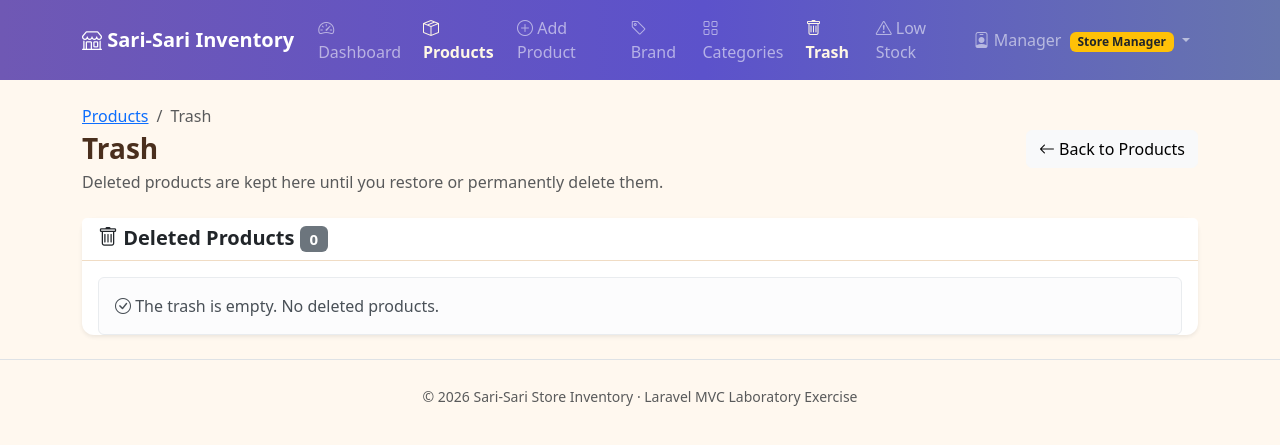
After one commit to quilantanga49-lang/Lab5_2411600236, a Laravel app: page /products/trash in a window 1280 px wide. The commit adds this page. Shown: the top 445 px of the page. Run offline with Laravel 12, Linux system fonts and the light colour scheme; a user stored in the database is signed in; data comes from the database, SQL or seed files in the repository.

Commit message:
Add temporary Trash with restore and manager/staff role switching

```diff
--- a/Lab5_2411600236_LabReport.html
+++ b/Lab5_2411600236_LabReport.html
@@ -114,6 +114,6 @@ Using the same palette, typography, icons, and layout on login, dashboard, and p
 
 ## Conclusion
 
-This exercise showed how Laravel implements MVC in a real inventory system. I created migrations and seeders for products and stock transactions, built an Eloquent model with business logic, wrote a resource controller with validation, designed reusable Blade views, protected routes with Breeze authentication, and connected the dashboard to real MySQL data. Compared with the client-side dashboard from Lab 4, the Laravel version supports multiple users, secure logins, persistent data, server-side validation, and maintainable separation of concerns.
+This exercise showed how Laravel implements MVC in a real inventory system. I created migrations and seeders for products and stock transactions, built an Eloquent model with business logic, wrote a resource controller with validation, designed reusable Blade views, protected routes with Breeze authentication, and connected the dashboard to real MySQL data. I also used Laravel&#39;s SoftDeletes trait for a temporary Trash with a Restore button, and added manager/staff roles so only managers can delete or restore products. Compared with the client-side dashboard from Lab 4, the Laravel version supports multiple users, secure logins, persistent data, server-side validation, role-based access, and maintainable separation of concerns.
 </pre>
 </body></html>
--- a/app/Http/Controllers/ProductController.php
+++ b/app/Http/Controllers/ProductController.php
@@ -83,10 +83,58 @@ class ProductController extends Controller
 
     public function destroy(Product $product)
     {
+        $this->authorizeManager();
+
+        // Soft delete: the product is moved to the Trash, not permanently removed.
         $product->delete();
 
         return redirect()->route('products.index')
-            ->with('success', 'Product removed from the inventory.');
+            ->with('success', 'Product moved to Trash. You can restore it anytime.');
+    }
+
+    /**
+     * Show soft-deleted products.
+     */
+    public function trash()
+    {
+        $products = Product::onlyTrashed()->orderBy('deleted_at', 'desc')->paginate(12);
+
+        return view('products.trash', compact('products'));
+    }
+
+    /**
+     * Restore a soft-deleted product.
+     */
+    public function restore(string $id)
+    {
+        $this->authorizeManager();
+
+        $product = Product::onlyTrashed()->findOrFail($id);
+        $product->restore();
+
+        return redirect()->route('products.trash')
+            ->with('success', 'Product restored to the inventory successfully.');
+    }
+
+    /**
+     * Permanently delete a product from the Trash.
+     */
+    public function forceDelete(string $id)
+    {
+        $this->authorizeManager();
+
+        $product = Product::onlyTrashed()->findOrFail($id);
+        $product->forceDelete();
+
+        return redirect()->route('products.trash')
+            ->with('success', 'Product permanently deleted from the Trash.');
+    }
+
+    private function authorizeManager(): void
+    {
+        if (! Auth::user()?->isManager()) {
+            abort(403, 'Only a manager can modify the inventory trash.');
+        }
     }
 
     /**
--- a/app/Models/Product.php
+++ b/app/Models/Product.php
@@ -6,10 +6,11 @@ use Illuminate\Database\Eloquent\Builder;
 use Illuminate\Database\Eloquent\Factories\HasFactory;
 use Illuminate\Database\Eloquent\Model;
 use Illuminate\Database\Eloquent\Relations\HasMany;
+use Illuminate\Database\Eloquent\SoftDeletes;
 
 class Product extends Model
 {
-    use HasFactory;
+    use HasFactory, SoftDeletes;
 
     protected $fillable = [
         'name',
--- a/app/Models/User.php
+++ b/app/Models/User.php
@@ -10,7 +10,7 @@ use Illuminate\Database\Eloquent\Factories\HasFactory;
 use Illuminate\Foundation\Auth\User as Authenticatable;
 use Illuminate\Notifications\Notifiable;
 
-#[Fillable(['name', 'email', 'password'])]
+#[Fillable(['name', 'email', 'password', 'role'])]
 #[Hidden(['password', 'remember_token'])]
 class User extends Authenticatable
 {
@@ -22,6 +22,16 @@ class User extends Authenticatable
      *
      * @return array<string, string>
      */
+    public function isManager(): bool
+    {
+        return $this->role === 'manager';
+    }
+
+    public function isStaff(): bool
+    {
+        return $this->role === 'staff';
+    }
+
     protected function casts(): array
     {
         return [
--- a/database/seeders/DatabaseSeeder.php
+++ b/database/seeders/DatabaseSeeder.php
@@ -16,6 +16,7 @@ class DatabaseSeeder extends Seeder
             ['email' => 'admin@sari.com'],
             [
                 'name' => 'Store Manager',
+                'role' => 'manager',
                 'password' => Hash::make('password'),
                 'email_verified_at' => now(),
             ]
--- a/resources/views/layouts/app.blade.php
+++ b/resources/views/layouts/app.blade.php
@@ -45,6 +45,17 @@
                             <i class="bi bi-grid"></i> Categories
                         </a>
                     </li>
+                    @if (auth()->user()->isManager())
+                        <li class="nav-item">
+                            <a class="nav-link {{ request()->routeIs('products.trash') ? 'active' : '' }}" href="{{ route('products.trash') }}">
+                                <i class="bi bi-trash"></i> Trash
+                                @php $trashedCount = \App\Models\Product::onlyTrashed()->count(); @endphp
+                                @if ($trashedCount > 0)
+                                    <span class="badge bg-light text-sari-dark ms-1">{{ $trashedCount }}</span>
+                                @endif
+                            </a>
+                        </li>
+                    @endif
                     <li class="nav-item">
                         <a class="nav-link" href="{{ route('dashboard') }}#low-stock">
                             <i class="bi bi-exclamation-triangle"></i> Low Stock
@@ -54,9 +65,35 @@
                 <ul class="navbar-nav ms-auto mb-2 mb-lg-0">
                     <li class="nav-item dropdown">
                         <a class="nav-link dropdown-toggle" href="#" role="button" data-bs-toggle="dropdown">
-                            <i class="bi bi-person-circle"></i> {{ auth()->user()->name }}
+                            <i class="bi bi-person-badge"></i>
+                            {{ auth()->user()->isManager() ? 'Manager' : 'Staff' }}
+                            <span class="badge bg-{{ auth()->user()->isManager() ? 'warning text-dark' : 'info' }} ms-1">
+                                {{ auth()->user()->name }}
+                            </span>
                         </a>
                         <ul class="dropdown-menu dropdown-menu-end">
+                            <li><h6 class="dropdown-header">Switch Role</h6></li>
+                            <li>
+                                <form method="POST" action="{{ route('role.switch') }}">
+                                    @csrf
+                                    <input type="hidden" name="role" value="manager">
+                                    <button type="submit" class="dropdown-item {{ auth()->user()->isManager() ? 'active' : '' }}">
+                                        <i class="bi bi-shield-check"></i> Manager
+                                        @if (auth()->user()->isManager()) <span class="float-end">&#10003;</span> @endif
+                                    </button>
+                                </form>
+                            </li>
+                            <li>
+                                <form method="POST" action="{{ route('role.switch') }}">
+                                    @csrf
+                                    <input type="hidden" name="role" value="staff">
+                                    <button type="submit" class="dropdown-item {{ auth()->user()->isStaff() ? 'active' : '' }}">
+                                        <i class="bi bi-person"></i> Staff
+                                        @if (auth()->user()->isStaff()) <span class="float-end">&#10003;</span> @endif
+                                    </button>
+                                </form>
+                            </li>
+                            <li><hr class="dropdown-divider"></li>
                             <li><a class="dropdown-item" href="{{ route('profile.edit') }}">Profile</a></li>
                             <li><hr class="dropdown-divider"></li>
                             <li>
--- a/resources/views/products/index.blade.php
+++ b/resources/views/products/index.blade.php
@@ -100,14 +100,16 @@
                                     <a href="{{ route('products.edit', $product) }}" class="btn btn-sm btn-outline-sari" title="Edit">
                                         <i class="bi bi-pencil"></i>
                                     </a>
+                                    @if (auth()->user()->isManager())
                                         <form method="POST" action="{{ route('products.destroy', $product) }}" class="d-inline"
-                                          onsubmit="return confirm('Delete {{ addslashes($product->name) }} from the inventory?');">
+                                              onsubmit="return confirm('Move {{ addslashes($product->name) }} to Trash? You can restore it later.');">
                                             @csrf
                                             @method('DELETE')
-                                        <button type="submit" class="btn btn-sm btn-outline-danger" title="Delete">
+                                            <button type="submit" class="btn btn-sm btn-outline-danger" title="Move to Trash">
                                                 <i class="bi bi-trash"></i>
                                             </button>
                                         </form>
+                                    @endif
                                 </td>
                             </tr>
                         @endforeach
--- a/resources/views/products/show.blade.php
+++ b/resources/views/products/show.blade.php
@@ -17,14 +17,16 @@
         <a href="{{ route('products.edit', $product) }}" class="btn btn-sari">
             <i class="bi bi-pencil"></i> Edit
         </a>
+        @if (auth()->user()->isManager())
             <form method="POST" action="{{ route('products.destroy', $product) }}"
-              onsubmit="return confirm('Delete {{ addslashes($product->name) }} from the inventory?');">
+                  onsubmit="return confirm('Move {{ addslashes($product->name) }} to Trash? You can restore it later.');">
                 @csrf
                 @method('DELETE')
                 <button type="submit" class="btn btn-outline-danger">
-                <i class="bi bi-trash"></i> Delete
+                    <i class="bi bi-trash"></i> Move to Trash
                 </button>
             </form>
+        @endif
     </div>
 </div>
 
--- /dev/null
+++ b/resources/views/products/trash.blade.php
@@ -0,0 +1,93 @@
+@extends('layouts.app')
+
+@section('title', 'Trash')
+
+@section('content')
+<div class="d-flex flex-wrap justify-content-between align-items-center mb-4">
+    <div>
+        <nav aria-label="breadcrumb">
+            <ol class="breadcrumb mb-1">
+                <li class="breadcrumb-item"><a href="{{ route('products.index') }}">Products</a></li>
+                <li class="breadcrumb-item active">Trash</li>
+            </ol>
+        </nav>
+        <h1 class="h3 fw-bold text-sari-dark mb-1">Trash</h1>
+        <p class="text-muted mb-0">Deleted products are kept here until you restore or permanently delete them.</p>
+    </div>
+    <a href="{{ route('products.index') }}" class="btn btn-light mt-2 mt-sm-0">
+        <i class="bi bi-arrow-left"></i> Back to Products
+    </a>
+</div>
+
+@if (! auth()->user()->isManager())
+    <div class="alert alert-warning">
+        <i class="bi bi-shield-lock"></i> You are viewing as <strong>Staff</strong>. Only a manager can restore or permanently delete products.
+    </div>
+@endif
+
+<div class="card shadow-sm border-0">
+    <div class="card-header bg-white d-flex justify-content-between align-items-center">
+        <h5 class="mb-0 fw-bold"><i class="bi bi-trash"></i> Deleted Products
+            <span class="badge bg-secondary">{{ $products->total() }}</span>
+        </h5>
+    </div>
+    <div class="card-body p-0">
+        @if ($products->isEmpty())
+            <div class="alert alert-light m-3 mb-0">
+                <i class="bi bi-check-circle"></i> The trash is empty. No deleted products.
+            </div>
+        @else
+            <div class="table-responsive">
+                <table class="table table-hover align-middle mb-0">
+                    <thead class="table-light">
+                        <tr>
+                            <th>SKU</th>
+                            <th>Product</th>
+                            <th>Category</th>
+                            <th>Brand</th>
+                            <th>Deleted</th>
+                            <th class="text-end">Actions</th>
+                        </tr>
+                    </thead>
+                    <tbody>
+                        @foreach ($products as $product)
+                            <tr>
+                                <td><code>{{ $product->sku }}</code></td>
+                                <td class="fw-semibold">{{ $product->name }}</td>
+                                <td><span class="badge bg-light text-dark border">{{ $product->category }}</span></td>
+                                <td><span class="badge bg-white text-sari-dark border">{{ $product->brand ?? '—' }}</span></td>
+                                <td class="small text-muted">{{ $product->deleted_at->format('M d, Y h:i A') }}</td>
+                                <td class="text-end">
+                                    @if (auth()->user()->isManager())
+                                        <form method="POST" action="{{ route('products.restore', $product->id) }}" class="d-inline">
+                                            @csrf
+                                            <button type="submit" class="btn btn-sm btn-outline-success" title="Restore">
+                                                <i class="bi bi-arrow-counterclockwise"></i> Restore
+                                            </button>
+                                        </form>
+                                        <form method="POST" action="{{ route('products.force-delete', $product->id) }}" class="d-inline"
+                                              onsubmit="return confirm('Permanently delete {{ addslashes($product->name) }}? This cannot be undone.');">
+                                            @csrf
+                                            @method('DELETE')
+                                            <button type="submit" class="btn btn-sm btn-outline-danger" title="Delete permanently">
+                                                <i class="bi bi-trash3"></i>
+                                            </button>
+                                        </form>
+                                    @else
+                                        <span class="text-muted small">Manager access required</span>
+                                    @endif
+                                </td>
+                            </tr>
+                        @endforeach
+                    </tbody>
+                </table>
+            </div>
+        @endif
+    </div>
+    @if ($products->hasPages())
+        <div class="card-footer bg-white">
+            {{ $products->links('pagination::bootstrap-5') }}
+        </div>
+    @endif
+</div>
+@endsection
--- a/routes/web.php
+++ b/routes/web.php
@@ -4,6 +4,7 @@ use App\Http\Controllers\CatalogController;
 use App\Http\Controllers\DashboardController;
 use App\Http\Controllers\ProfileController;
 use App\Http\Controllers\ProductController;
+use App\Http\Controllers\RoleController;
 use Illuminate\Support\Facades\Route;
 
 Route::get('/', function () {
@@ -20,9 +21,17 @@ Route::middleware('auth')->group(function () {
     Route::get('/brands', [CatalogController::class, 'brands'])->name('brands.index');
     Route::get('/categories', [CatalogController::class, 'categories'])->name('categories.index');
 
+    // Trash routes must be declared before the resource route so
+    // /products/trash is not treated as /products/{product}.
+    Route::get('products/trash', [ProductController::class, 'trash'])->name('products.trash');
+    Route::post('products/{id}/restore', [ProductController::class, 'restore'])->name('products.restore');
+    Route::delete('products/{id}/force-delete', [ProductController::class, 'forceDelete'])->name('products.force-delete');
+
     Route::resource('products', ProductController::class);
     Route::post('products/{product}/stock', [ProductController::class, 'adjustStock'])
         ->name('products.stock');
+
+    Route::post('/role/switch', [RoleController::class, 'switch'])->name('role.switch');
 
     Route::get('/profile', [ProfileController::class, 'edit'])->name('profile.edit');
     Route::patch('/profile', [ProfileController::class, 'update'])->name('profile.update');
@@ -37,9 +46,14 @@ Route::fallback(function () {
     $segments = explode('/', trim(request()->path(), '/'));
     $base = $segments[0] ?? '';
 
-    // Keep product detail pages when extra segments are appended.
-    if ($base === 'products' && isset($segments[1]) && ctype_digit($segments[1])) {
-        return redirect()->route('products.show', (int) $segments[1]);
+    // Keep product detail and trash pages when extra segments are appended.
+    if ($base === 'products' && isset($segments[1])) {
+        if (ctype_digit($segments[1])) {
+            return redirect()->route('products.show', (int) $segments[1]);
+        }
+        if ($segments[1] === 'trash') {
+            return redirect()->route('products.trash');
+        }
     }
 
     $pages = [
@@ -49,6 +63,8 @@ Route::fallback(function () {
         'reset-password'  => 'password.reset',
         'dashboard'       => 'dashboard',
         'products'        => 'products.index',
+        'brands'          => 'brands.index',
+        'categories'      => 'categories.index',
         'profile'         => 'profile.edit',
     ];
 
```
Also changed, not shown: LAB_REPORT_ANSWERS.md (+1 -1 lines), STEP_BY_STEP.md (+26 -4 lines), app/Http/Controllers/RoleController.php (added, +29 -0 lines), database/migrations/2026_11_23_000004_add_deleted_at_to_products_table.php (added), database/migrations/2026_11_23_000005_add_role_to_users_table.php (added), 1 other file. Lines whose indentation alone changed are shown as unchanged.
